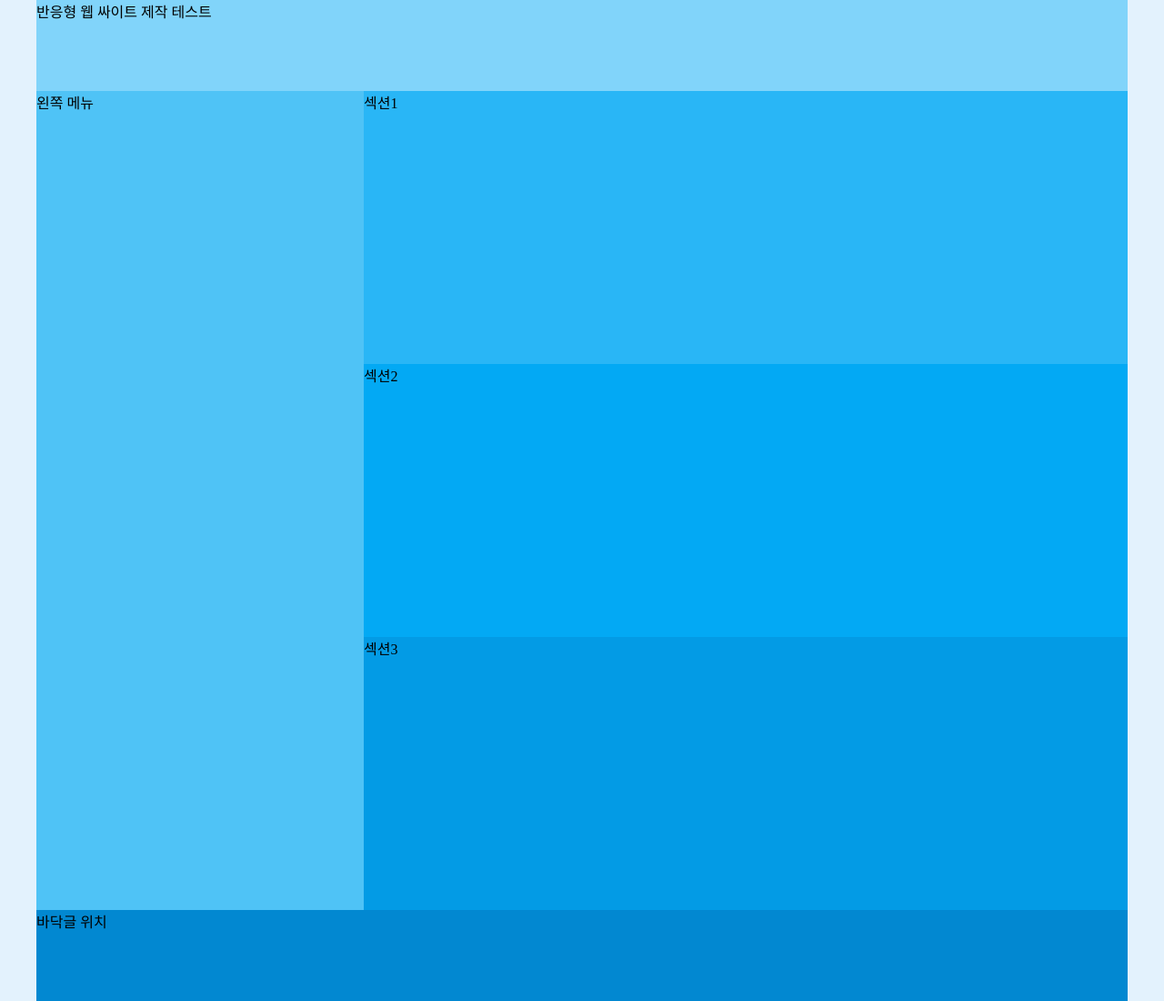
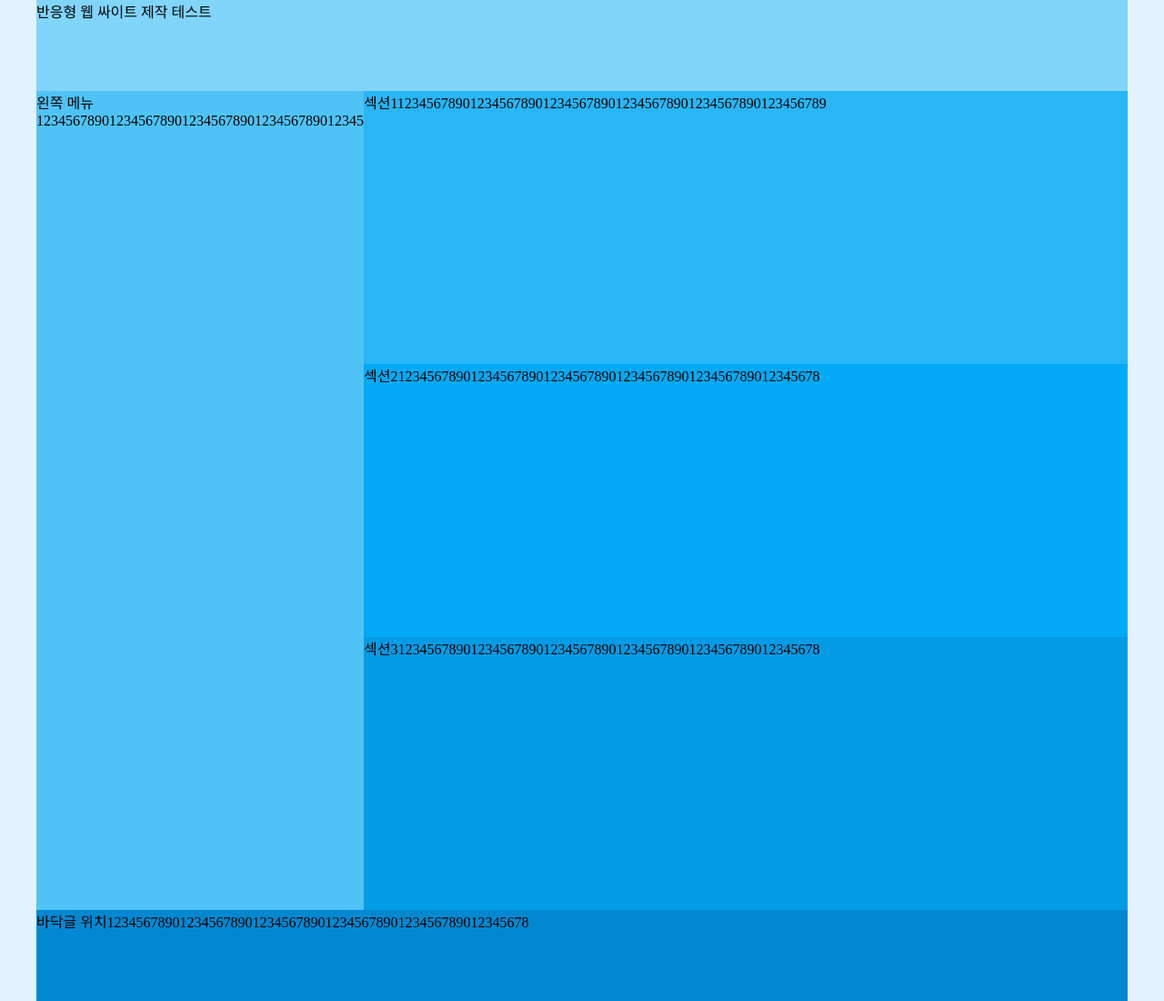
Before and after one commit to golf079/kth1, a plain HTML site: page layout3_3.html in a window 1280 px wide. Shown: the whole page at 91% size. Drawn offline with Linux system fonts and the light colour scheme.

Commit message:
Add files via upload

```diff
--- a/layout3_3.html
+++ b/layout3_3.html
@@ -53,11 +53,11 @@
 <body>
     <div id="wrap">
         <header class="header">반응형 웹 싸이트 제작 테스트</header>
-        <aside  class="aside">왼쪽 메뉴</aside>
-        <section class="article1">섹션1</section>
-        <section class="article2">섹션2</section>
-        <section class="article3">섹션3</section>
-        <footer class="footer">바닥글 위치</footer>
+        <aside  class="aside">왼쪽 메뉴123456789012345678901234567890123456789012345678901234567890</aside>
+        <section class="article1">섹션112345678901234567890123456789012345678901234567890123456789</section>
+        <section class="article2">섹션21234567890123456789012345678901234567890123456789012345678</section>
+        <section class="article3">섹션31234567890123456789012345678901234567890123456789012345678</section>
+        <footer class="footer">바닥글 위치1234567890123456789012345678901234567890123456789012345678</footer>
     </div>
 </body>
 </html>
```
